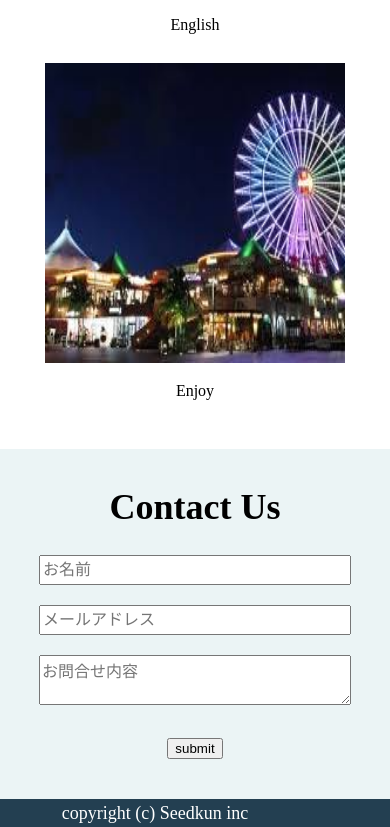
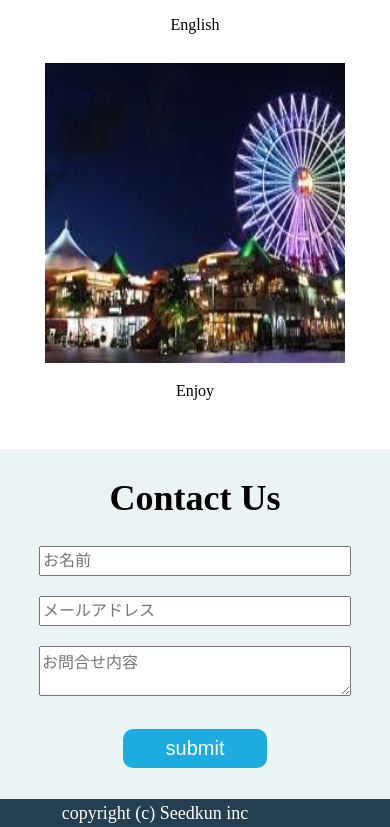
Before and after one commit to RyuichiShimajiri/welcomepc, a plain HTML site: page index.html in a window 390 px wide. Shown: the part 1405-2232 px from the top of the page. Drawn offline with Linux system fonts and the light colour scheme.

Commit message:
コンタクト部分のbuttonの装飾（PC スマホ対応）

```diff
--- a/css/style.css
+++ b/css/style.css
@@ -186,6 +186,16 @@ header {
   box-sizing: border-box;
 }
 
+.contact button{
+  background-color: #1dace0;
+  color:#fff;
+  border: 3px solid #1dace0;
+  border-radius: 10px;
+  font-size: 24px;
+  padding: 15px 30px;
+  box-sizing: border-box;
+}
+
 footer {
   background-color: #233f51;
   color: #fff;
@@ -311,7 +321,12 @@ footer {
   .form-right {
     margin-top: 20px;
   }
+/*contact ここまで*/
 
+.contact button{
+  font-size: 20px;
+  padding: 5px 40px;
+}
 
   /* footer */
   footer {
```
